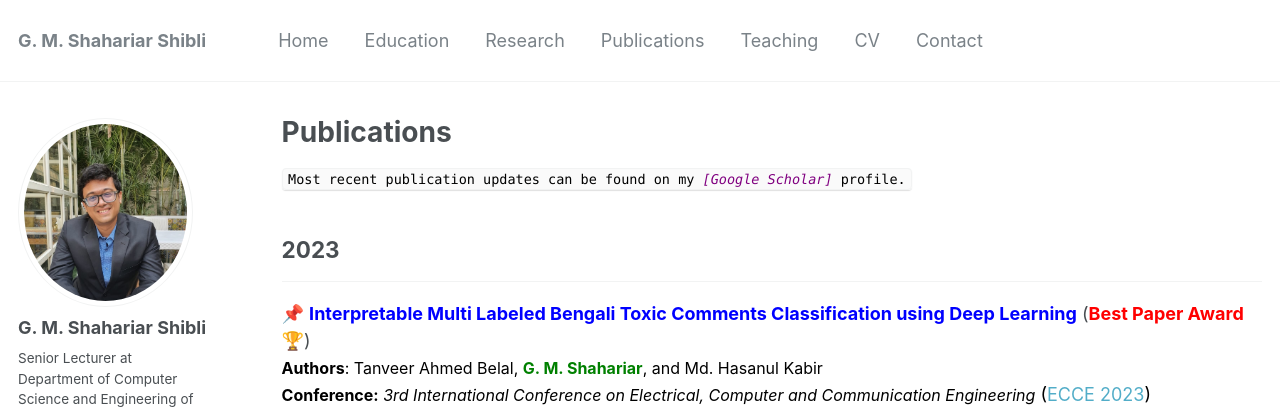
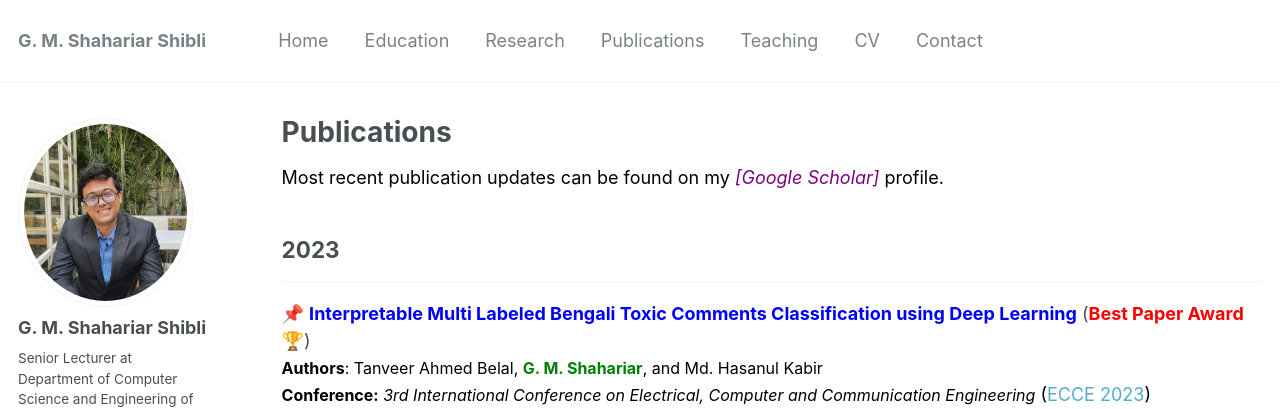
Before and after one commit to shahariar-shibli/shahariar-shibli.github.io, a Jekyll site: the page built from _pages/publications.md, in a window 1280 px wide. Shown: the top 409 px of the page. Built offline with Jekyll 4.4.1, drawn with Linux system fonts in a browser that asks for light colours; some web fonts are replaced.

Commit message:
Update publications.md

```diff
--- a/_pages/publications.md
+++ b/_pages/publications.md
@@ -5,7 +5,7 @@
 author_profile: true
 ---
 
-<code style="color:black;">Most recent publication updates can be found on my <a style ="color:#800080;" href="https://scholar.google.com/citations?user=GBaSF7MAAAAJ&hl=en"><em>[Google Scholar]</em></a> profile.</code>
+<span style="color:black;">Most recent publication updates can be found on my <a style ="color:#800080;" href="https://scholar.google.com/citations?user=GBaSF7MAAAAJ&hl=en"><em>[Google Scholar]</em></a> profile.</span>
 
 ## 2023
 ---------
```
